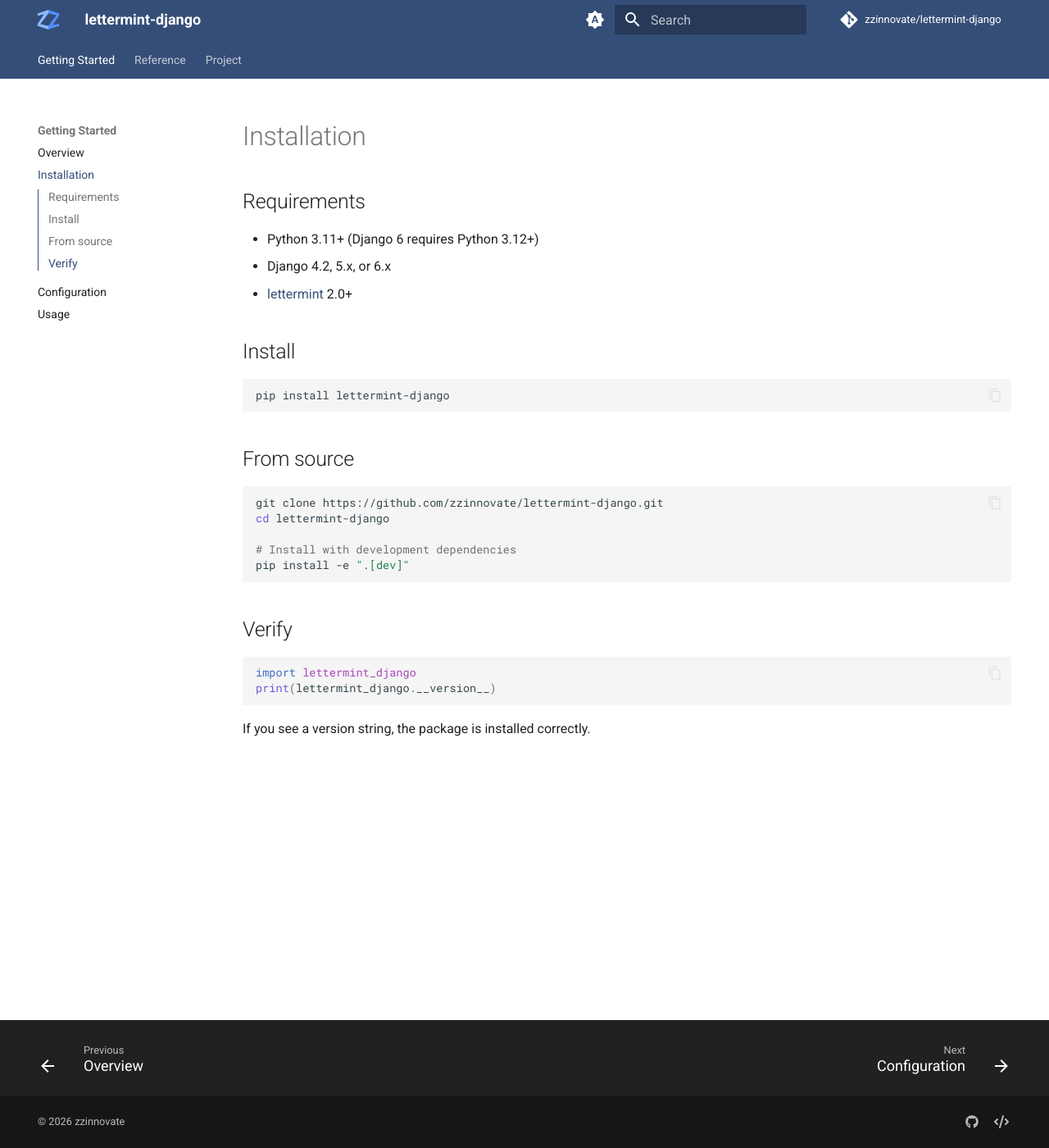
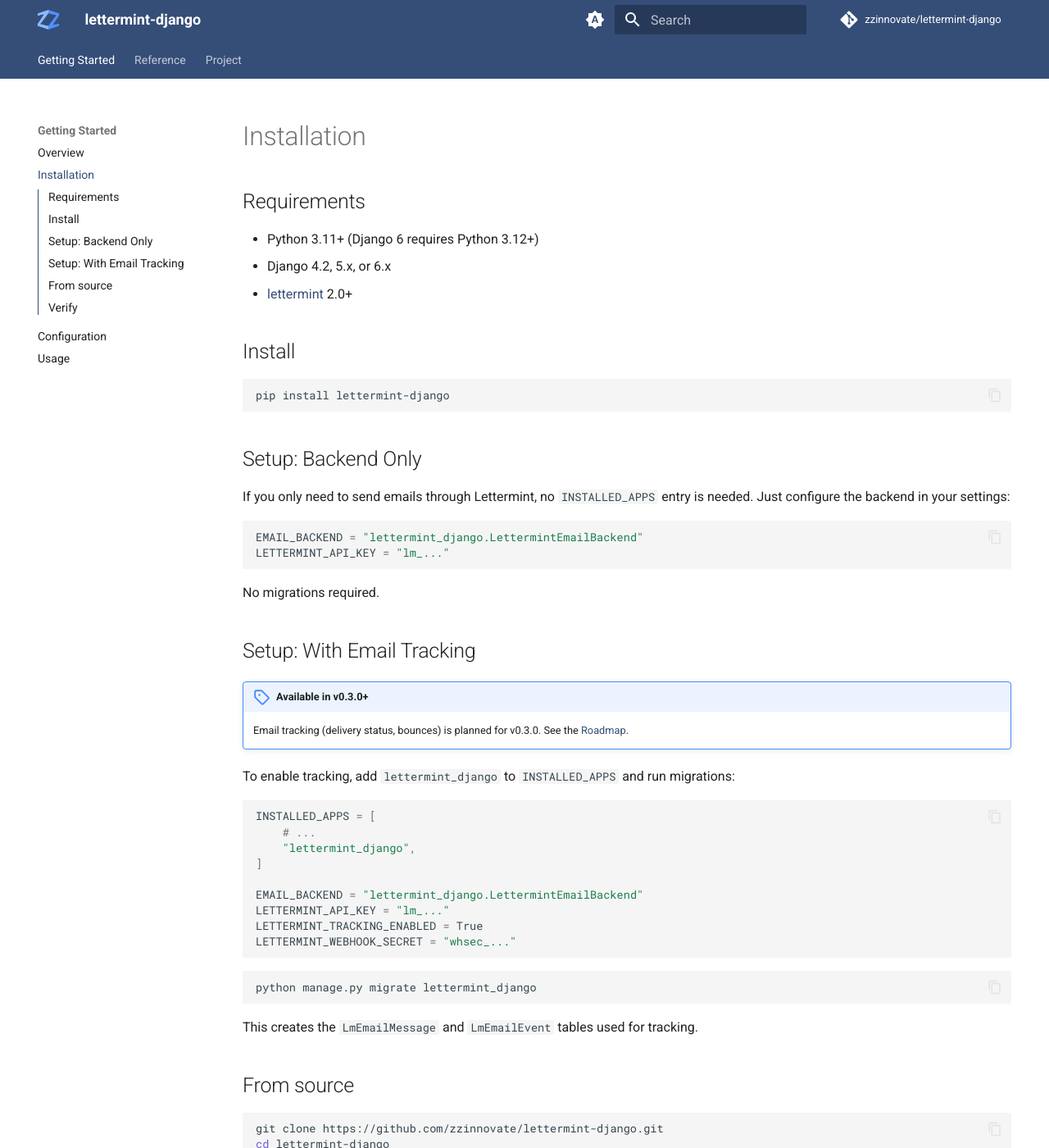
Before and after one commit to zzinnovate/lettermint-django, an MkDocs documentation site: the page built from docs/getting-started/installation.md, in a window 1280 px wide and 1400 px high. Shown: the whole window at 82% size. Built offline with MkDocs 1.6.1 and Material for MkDocs 9.7.7, drawn with Linux system fonts in a browser that asks for light colours; comment, search, counter and statistics services are not loaded.

Commit message:
docs: clarify backend-only vs tracking setup in installation and configuration

````diff
--- a/docs/getting-started/installation.md
+++ b/docs/getting-started/installation.md
@@ -11,6 +11,42 @@
 ```bash
 pip install lettermint-django
 ```
+
+## Setup: Backend Only
+
+If you only need to send emails through Lettermint, no `INSTALLED_APPS` entry is needed. Just configure the backend in your settings:
+
+```python
+EMAIL_BACKEND = "lettermint_django.LettermintEmailBackend"
+LETTERMINT_API_KEY = "lm_..."
+```
+
+No migrations required.
+
+## Setup: With Email Tracking
+
+!!! note "Available in v0.3.0+"
+    Email tracking (delivery status, bounces) is planned for v0.3.0. See the [Roadmap](../reference/roadmap.md).
+
+To enable tracking, add `lettermint_django` to `INSTALLED_APPS` and run migrations:
+
+```python
+INSTALLED_APPS = [
+    # ...
+    "lettermint_django",
+]
+
+EMAIL_BACKEND = "lettermint_django.LettermintEmailBackend"
+LETTERMINT_API_KEY = "lm_..."
+LETTERMINT_TRACKING_ENABLED = True
+LETTERMINT_WEBHOOK_SECRET = "whsec_..."
+```
+
+```bash
+python manage.py migrate lettermint_django
+```
+
+This creates the `LmEmailMessage` and `LmEmailEvent` tables used for tracking.
 
 ## From source
 
````
Also changed, not shown: docs/getting-started/configuration.md (+2 -0 lines).
